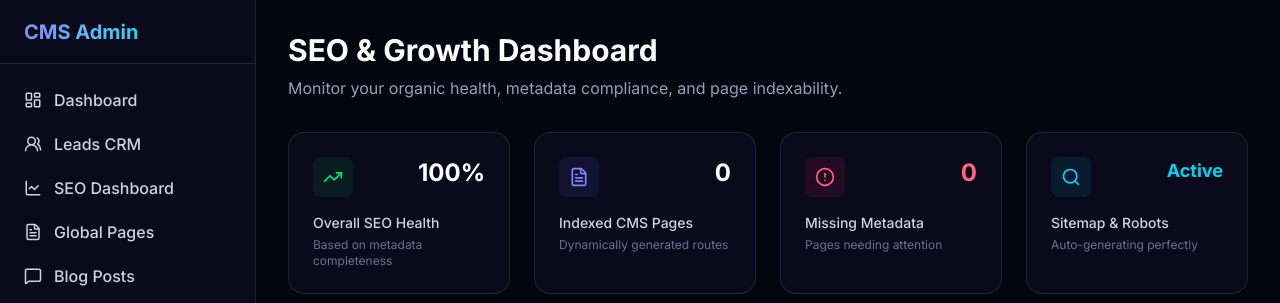
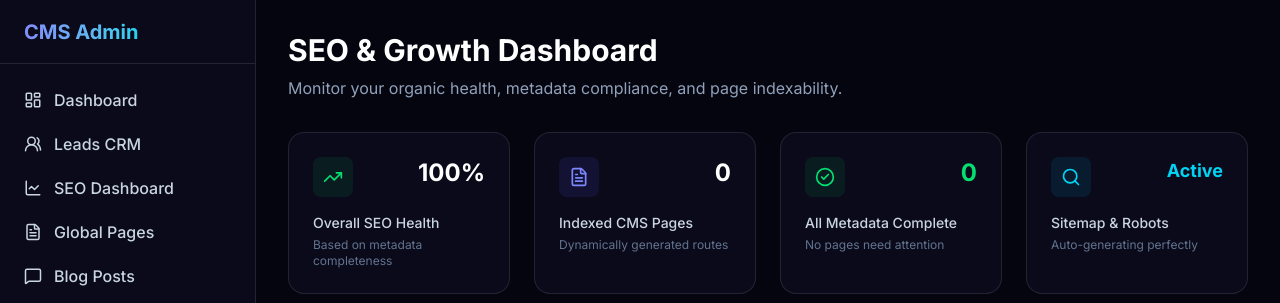
Before and after one commit to liyakathaalikt-oss/loopernode, a Next.js app: page /admin/seo in a window 1280 px wide. Shown: the top 303 px of the page. Built offline with nearby package versions, Linux system fonts and the light colour scheme; no server answers; the database is empty.

Commit message:
UI Fix: Make missing metadata card turn green when count is zero to avoid confusion

```diff
--- a/app/admin/(dashboard)/seo/page.tsx
+++ b/app/admin/(dashboard)/seo/page.tsx
@@ -46,13 +46,15 @@ export default async function SeoDashboardPage() {
 
         <div className="bg-dark-900 border border-white/10 rounded-2xl p-6">
           <div className="flex justify-between items-start mb-4">
-            <div className="w-10 h-10 rounded-lg bg-rose-500/10 flex items-center justify-center text-rose-400">
-              <AlertCircle className="w-5 h-5" />
+            <div className={`w-10 h-10 rounded-lg flex items-center justify-center ${missingBlogMeta.length === 0 ? 'bg-green-500/10 text-green-400' : 'bg-rose-500/10 text-rose-400'}`}>
+              {missingBlogMeta.length === 0 ? <CheckCircle2 className="w-5 h-5" /> : <AlertCircle className="w-5 h-5" />}
             </div>
-            <span className="text-2xl font-bold text-rose-400">{missingBlogMeta.length}</span>
+            <span className={`text-2xl font-bold ${missingBlogMeta.length === 0 ? 'text-green-400' : 'text-rose-400'}`}>
+              {missingBlogMeta.length}
+            </span>
           </div>
-          <p className="text-sm font-medium text-slate-300">Missing Metadata</p>
-          <p className="text-xs text-slate-500 mt-1">Pages needing attention</p>
+          <p className="text-sm font-medium text-slate-300">{missingBlogMeta.length === 0 ? 'All Metadata Complete' : 'Missing Metadata'}</p>
+          <p className="text-xs text-slate-500 mt-1">{missingBlogMeta.length === 0 ? 'No pages need attention' : 'Pages needing attention'}</p>
         </div>
 
         <div className="bg-dark-900 border border-white/10 rounded-2xl p-6">
```
